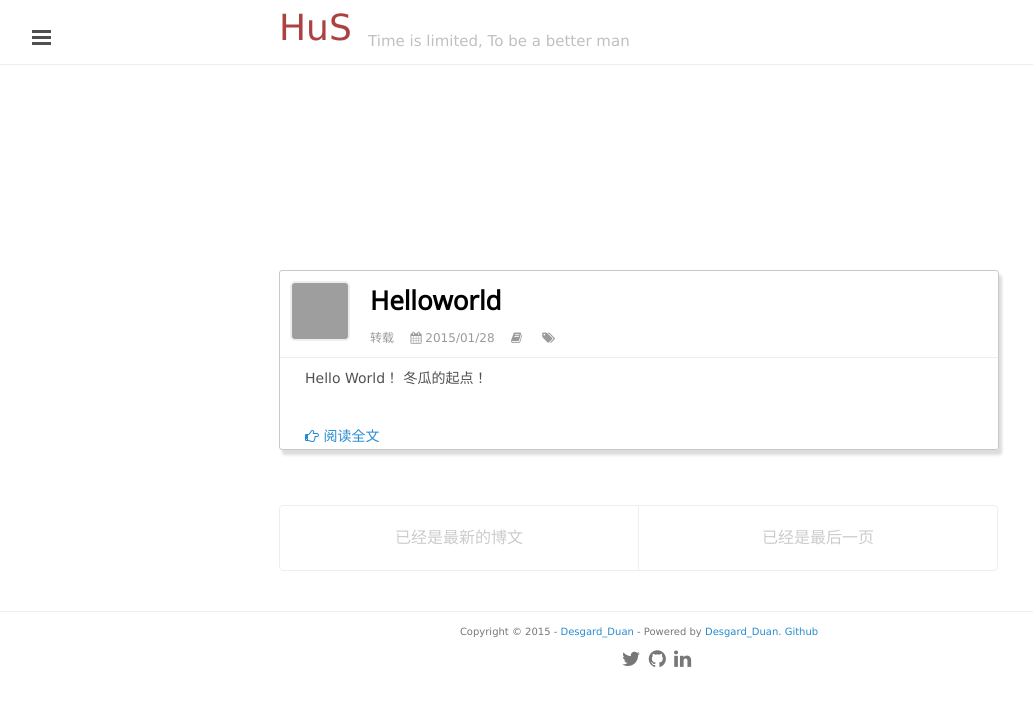
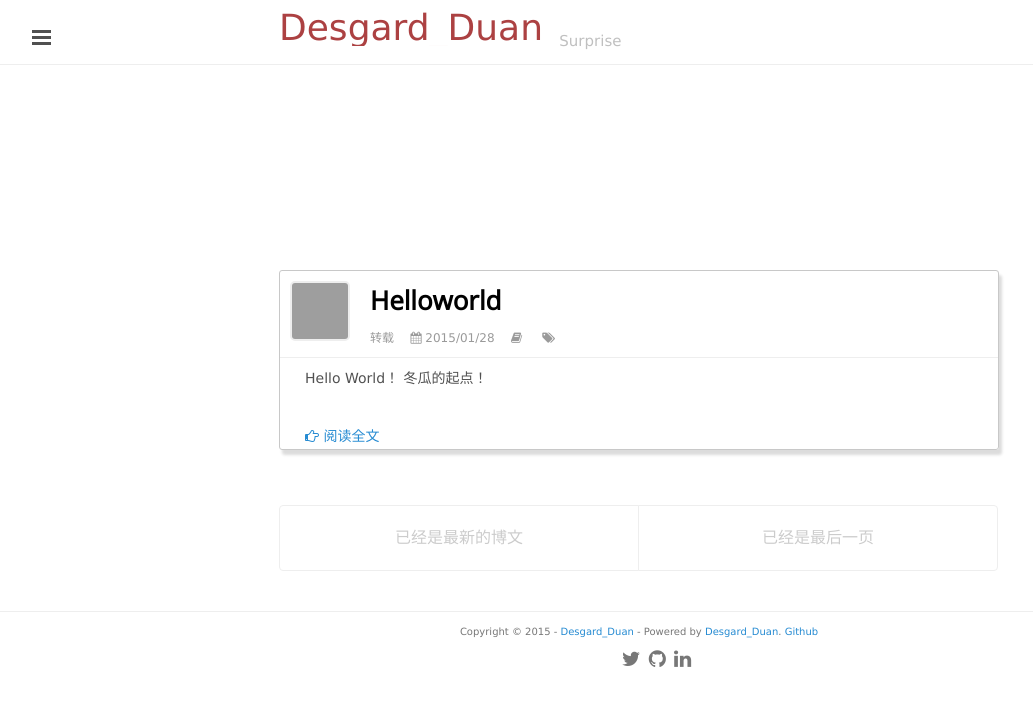
Before and after one commit to Desgard/desgard.github.com, a Jekyll site: the page built from index.html, in a window 1280 px wide. Shown: the top 706 px of the page, without its empty margins (1-1034 px from the left). Built offline with Jekyll 4.4.1, drawn with Linux system fonts in a browser that asks for light colours; Markdown is read by kramdown in place of the engine named in the settings; the list of posts is cut into pages by our own code; grey boxes are pictures that could not be loaded.

Commit message:
Update _config.yml

```diff
--- a/_config.yml
+++ b/_config.yml
@@ -8,14 +8,14 @@ encoding:         "utf-8"
 permalink:        pretty
 
 # Setup
-title:            HuS
-tagline:          'Time is limited, To be a better man'
+title:            Desgard_Duan
+tagline:          'Surprise'
 description:      'Hello,World! Here is my personal weblog about technology and life.'
 url:              http://shelldone.com
 
 author:
-  name:           'SooHu'
-  url:            https://github.com/SooHu
+  name:           'Desgard_Duan'
+  url:            https://github.com/dgytdhy
 
 paginate:         5
 
```
